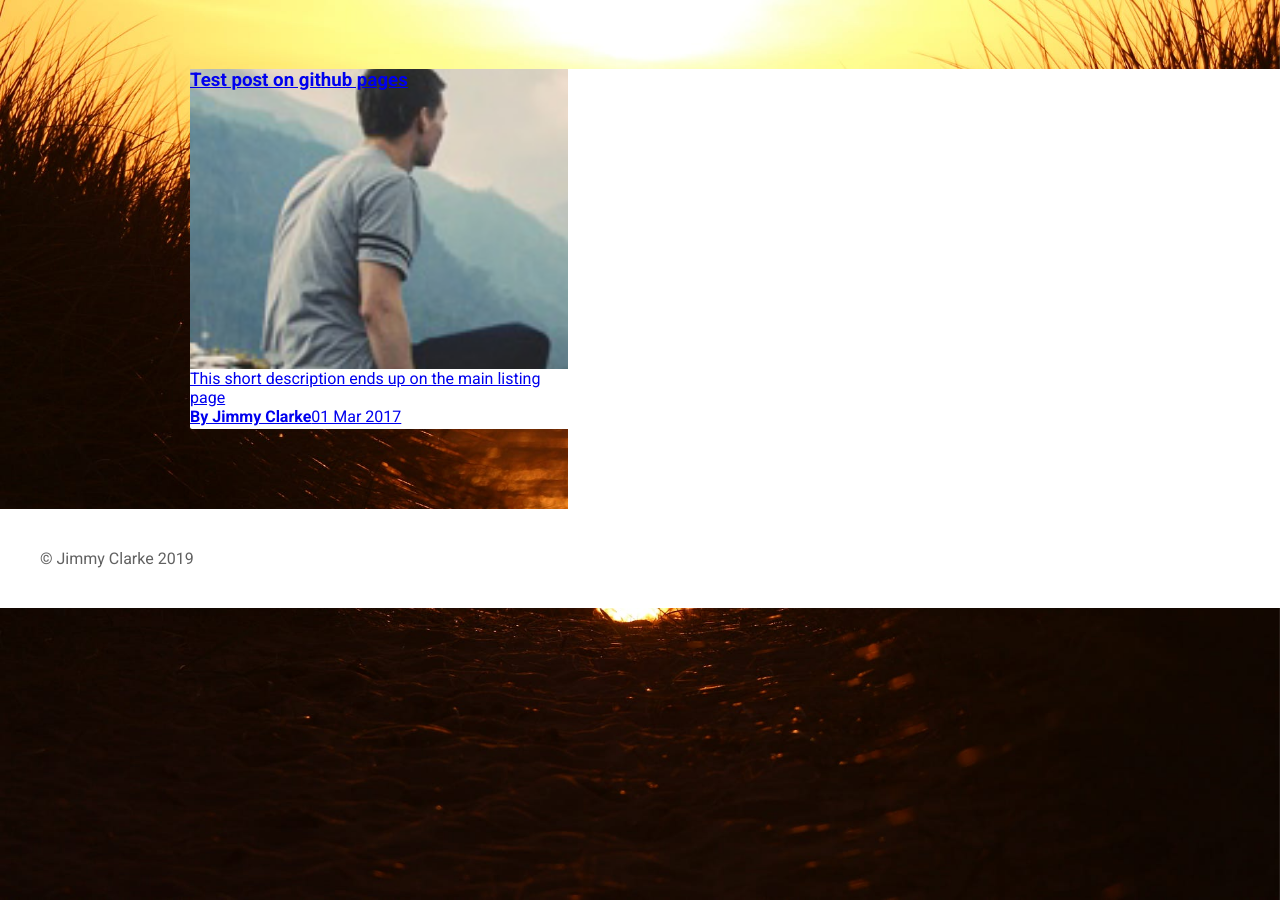
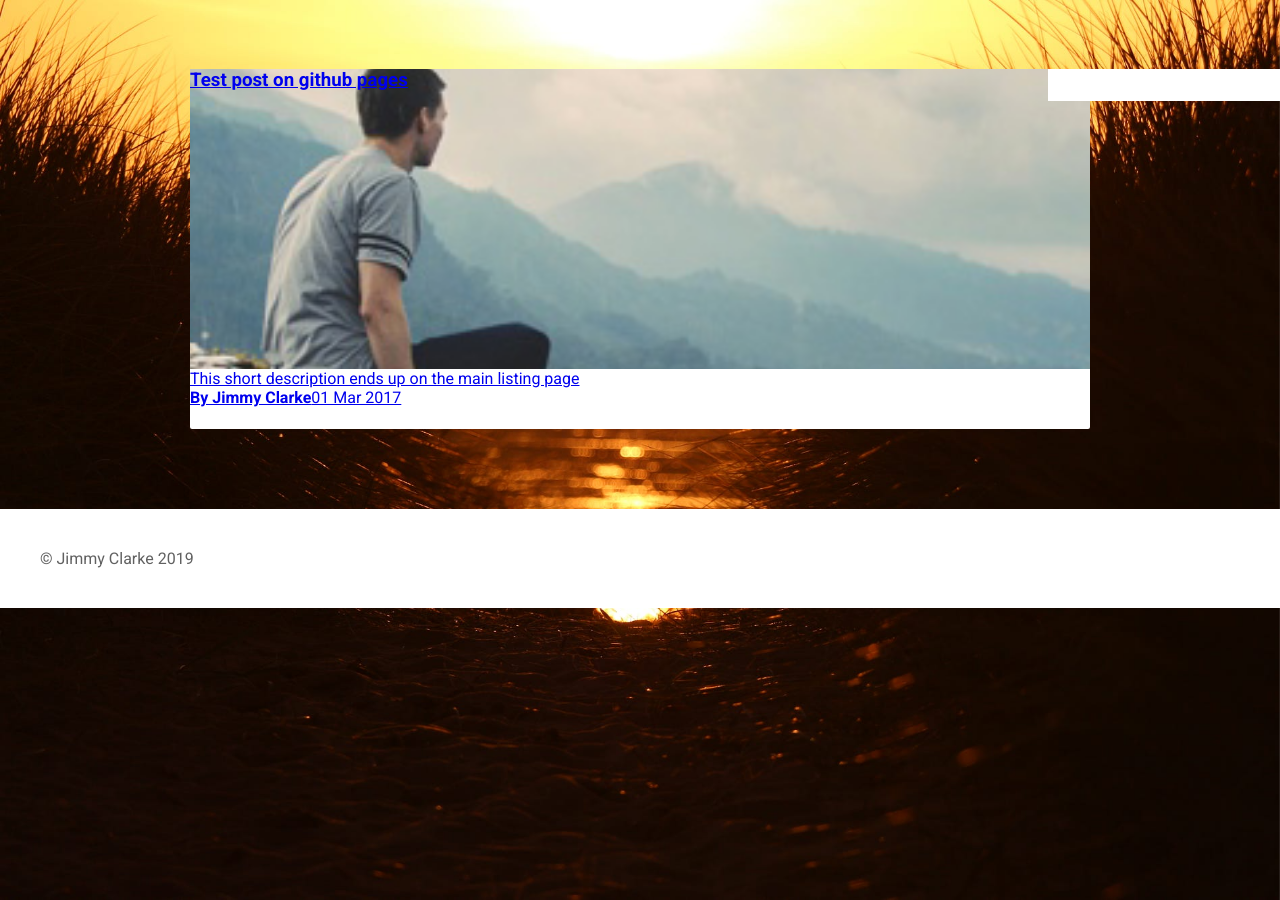
Before and after one commit to jimmyclarke113/jimmyclarke113.github.io, a Jekyll site: the page built from index.html, in a window 1280 px wide. Built offline with Jekyll 4.4.1, drawn with Linux system fonts in a browser that asks for light colours.

Commit message:
Update styles2019.css

```diff
--- a/css/styles2019.css
+++ b/css/styles2019.css
@@ -26,7 +26,7 @@
 .menu{
   background-color:#fff;
   float:right;
-  padding:20%;
+  padding:1em;
   width:200px;
 }
 .content{
```
